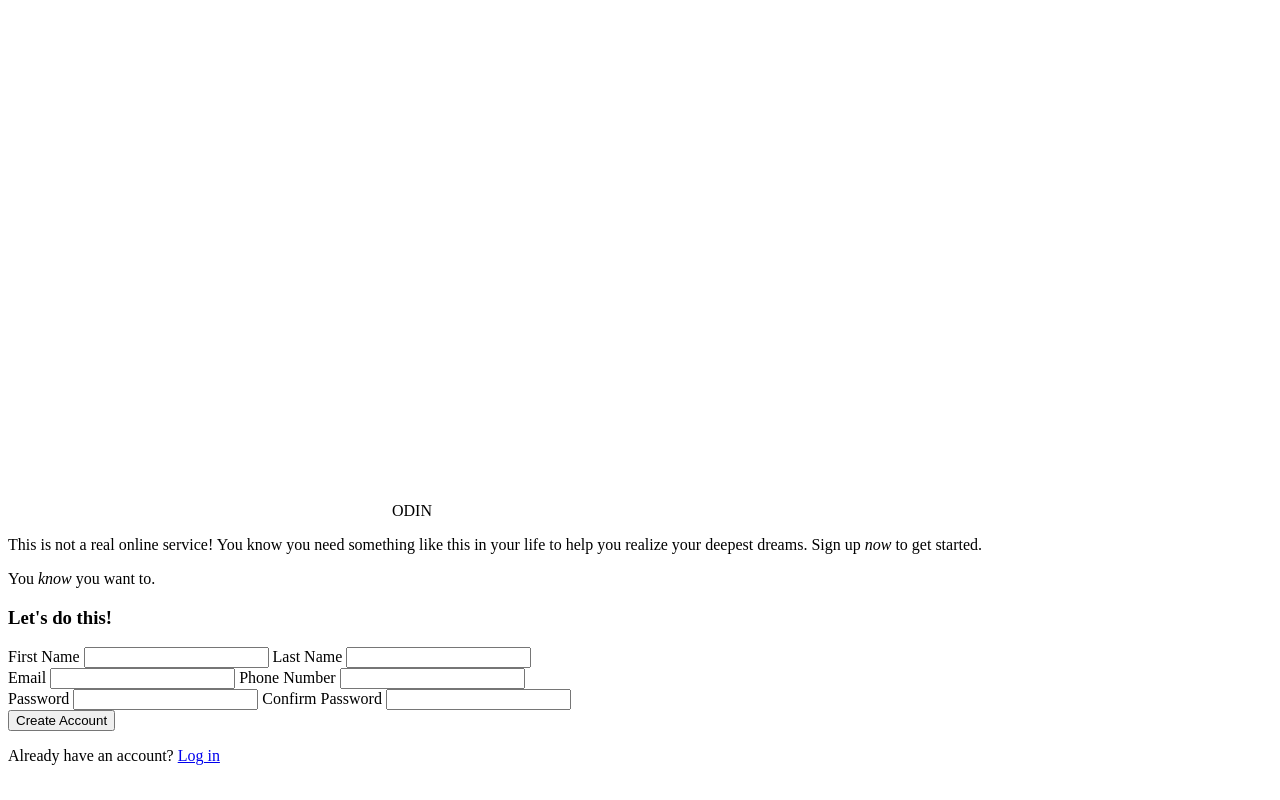
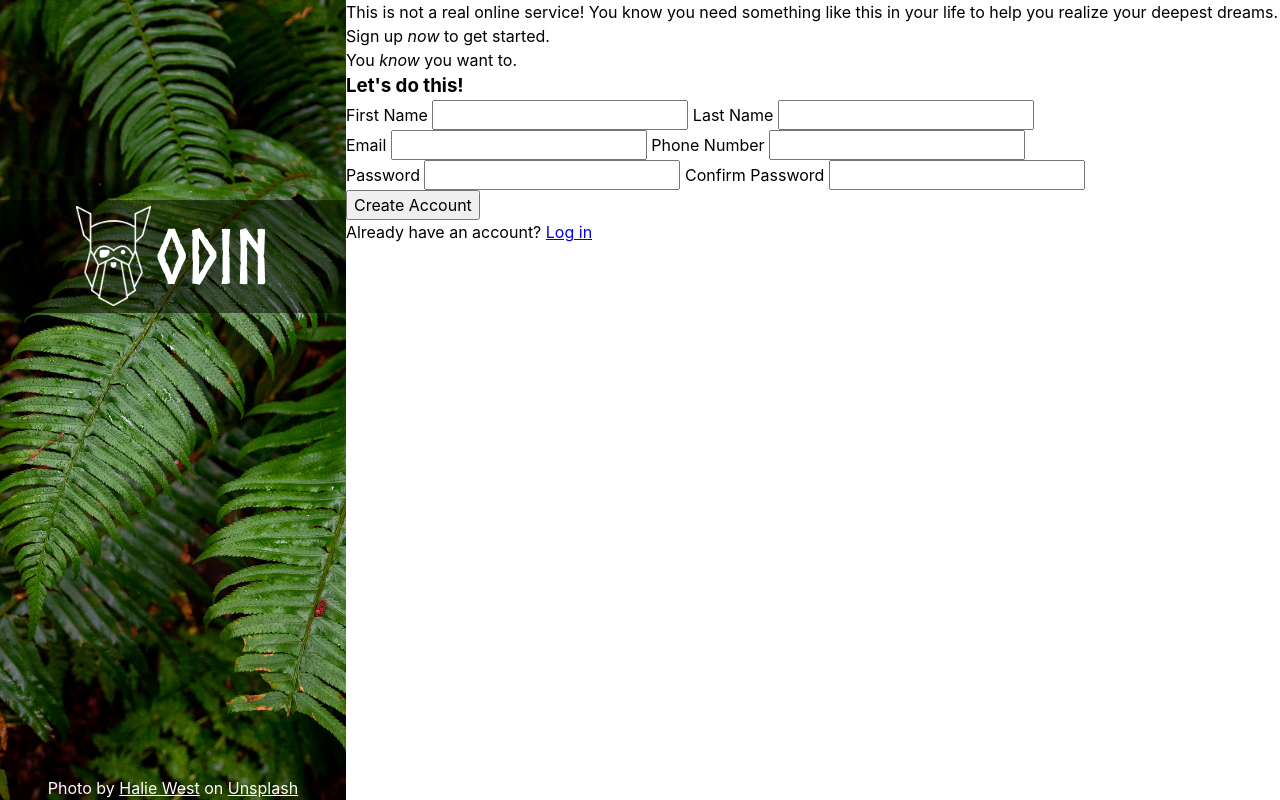
Before and after one commit to o-robison/odin-signup, a plain HTML site: page index.html in a window 1280 px wide. Drawn offline with Linux system fonts and the light colour scheme.

Commit message:
styling for hero

```diff
--- a/index.html
+++ b/index.html
@@ -4,6 +4,7 @@
     <meta charset="UTF-8">
     <meta name="viewport" content="width=device-width, initial-scale=1.0">
     <title>Sign Up</title>
+    <link rel="stylesheet" href="reset.css">
     <link rel="stylesheet" href="style.css">
 </head>
 <body>
@@ -11,6 +12,9 @@
         <div id="logoContainer">
             <img id="logo" src="images/odin-lined.png">
             <span id="logoText">ODIN</span>
+        </div>
+        <div class="attribution">
+            Photo by <a href="https://unsplash.com/@haliewestphoto?utm_content=creditCopyText&utm_medium=referral&utm_source=unsplash">Halie West</a> on <a href="https://unsplash.com/photos/green-leaf-plant-in-close-up-photography-25xggax4bSA?utm_content=creditCopyText&utm_medium=referral&utm_source=unsplash">Unsplash</a>
         </div>
     </div>
     <main>
--- /dev/null
+++ b/reset.css
@@ -0,0 +1,41 @@
+/*
+  Josh's Custom CSS Reset
+  https://www.joshwcomeau.com/css/custom-css-reset/
+*/
+
+*, *::before, *::after {
+    box-sizing: border-box;
+  }
+
+  * {
+    margin: 0;
+  }
+
+  body {
+    line-height: 1.5;
+    -webkit-font-smoothing: antialiased;
+  }
+
+  img, picture, video, canvas, svg {
+    display: block;
+    max-width: 100%;
+  }
+
+  input, button, textarea, select {
+    font: inherit;
+  }
+
+  p, h1, h2, h3, h4, h5, h6 {
+    overflow-wrap: break-word;
+  }
+
+  p {
+    text-wrap: pretty;
+  }
+  h1, h2, h3, h4, h5, h6 {
+    text-wrap: balance;
+  }
+
+  #root, #__next {
+    isolation: isolate;
+  }
--- a/style.css
+++ b/style.css
@@ -0,0 +1,52 @@
+@font-face {
+    font-family: 'norsebold';
+    src: url('fonts/norse-bold-webfont.woff2') format('woff2'),
+         url('fonts/norse-bold-webfont.woff') format('woff');
+    font-weight: normal;
+    font-style: normal;
+}
+
+body {
+    display: flex;
+    height: 100vh;
+    margin: 0 0;
+    font-family: -apple-system, BlinkMacSystemFont, avenir next, avenir, segoe ui, helvetica neue, helvetica, Cantarell, Ubuntu, roboto, noto, arial, sans-serif;
+}
+
+#hero {
+    background-image: url("images/leaves.jpg");
+    background-position: center;
+    background-size: cover;
+    width: clamp(290px, 33%, 600px);
+    display: flex;
+    flex-direction: column;
+}
+
+#logoContainer {
+    display: flex;
+    align-items: center;
+    justify-content: center;
+    gap: 5px;
+    background-color: rgba(0, 0, 0, 0.5);
+    margin-top: 200px;
+    margin-bottom: auto;
+}
+
+#logo {
+    width: 75px;
+    height: auto;
+}
+
+#logoText {
+    font-family: 'norsebold', sans-serif;
+    color: white;
+    font-size: 75px;
+}
+
+.attribution {
+    text-align: center;
+}
+
+.attribution, .attribution>a {
+    color: white;
+}
```
Also changed, not shown: fonts/norse-bold-webfont.woff (added), fonts/norse-bold-webfont.woff2 (added), images/leaves.jpg (added).
